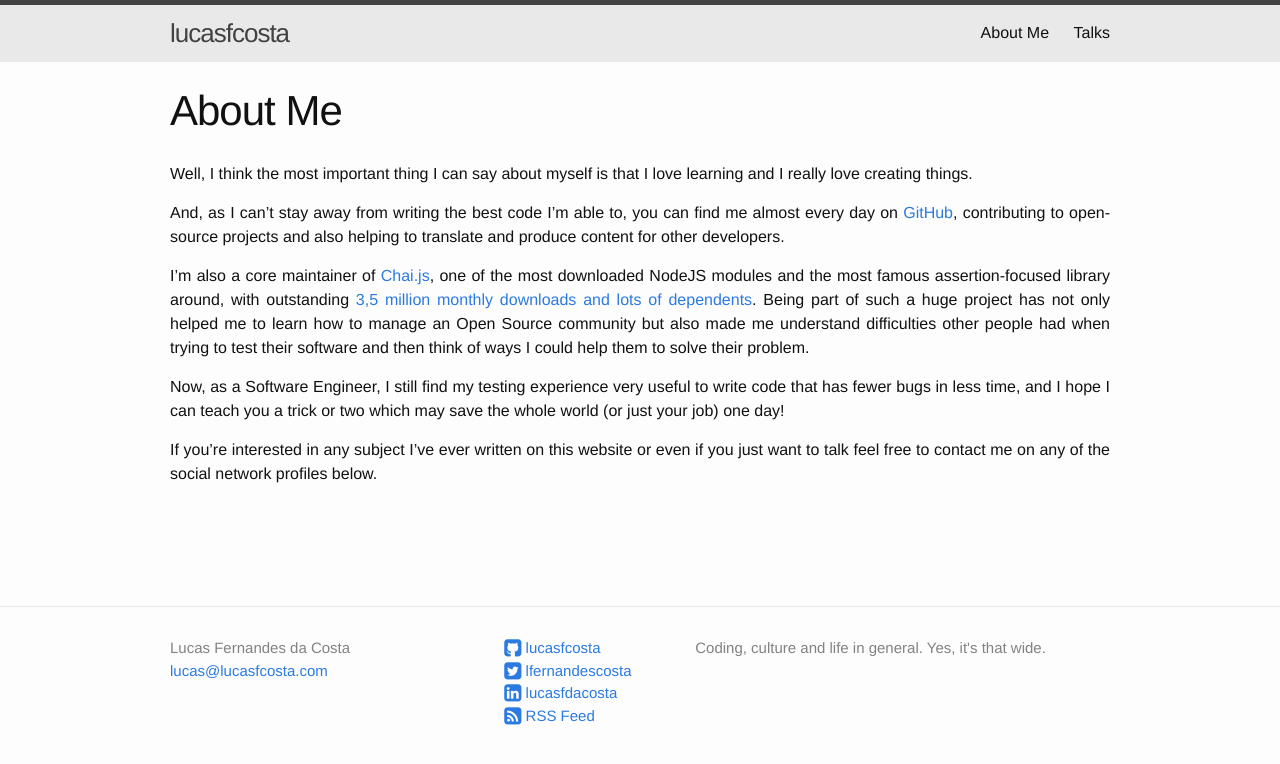
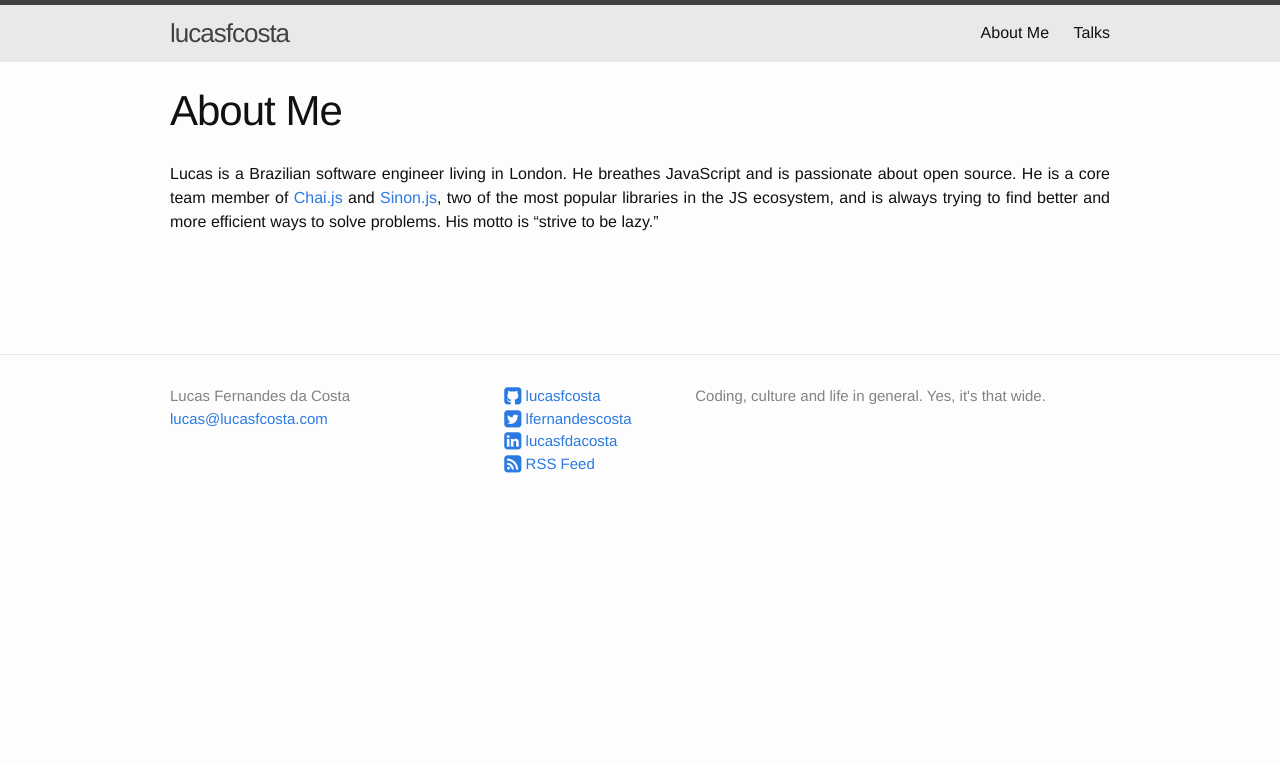
Before and after one commit to lucasfcosta/blog, a Jekyll site: the page built from about.md, in a window 1280 px wide. Shown: the top 764 px of the page. Built offline with Jekyll 4.4.1, drawn with Linux system fonts in a browser that asks for light colours.

Commit message:
Make the about-me page simple

```diff
--- a/about.md
+++ b/about.md
@@ -4,12 +4,4 @@
 permalink: /about/
 ---
 
-Well, I think the most important thing I can say about myself is that I love learning and I really love creating things.
-
-And, as I can't stay away from writing the best code I'm able to, you can find me almost every day on [GitHub](https://github.com/lucasfcosta), contributing to open-source projects and also helping to translate and produce content for other developers.
-
-I'm also a core maintainer of [Chai.js](https://github.com/chaijs/chai), one of the most downloaded NodeJS modules and the most famous assertion-focused library around, with outstanding [3,5 million monthly downloads and lots of dependents](http://npm-stat.com/charts.html?package=chai). Being part of such a huge project has not only helped me to learn how to manage an Open Source community but also made me understand difficulties other people had when trying to test their software and then think of ways I could help them to solve their problem.
-
-Now, as a Software Engineer, I still find my testing experience very useful to write code that has fewer bugs in less time, and I hope I can teach you a trick or two which may save the whole world (or just your job) one day!
-
-If you're interested in any subject I've ever written on this website or even if you just want to talk feel free to contact me on any of the social network profiles below.
+Lucas is a Brazilian software engineer living in London. He breathes JavaScript and is passionate about open source. He is a core team member of [Chai.js](http://chaijs.com/) and [Sinon.js](http://sinonjs.org/), two of the most popular libraries in the JS ecosystem, and is always trying to find better and more efficient ways to solve problems. His motto is “strive to be lazy.”
```
